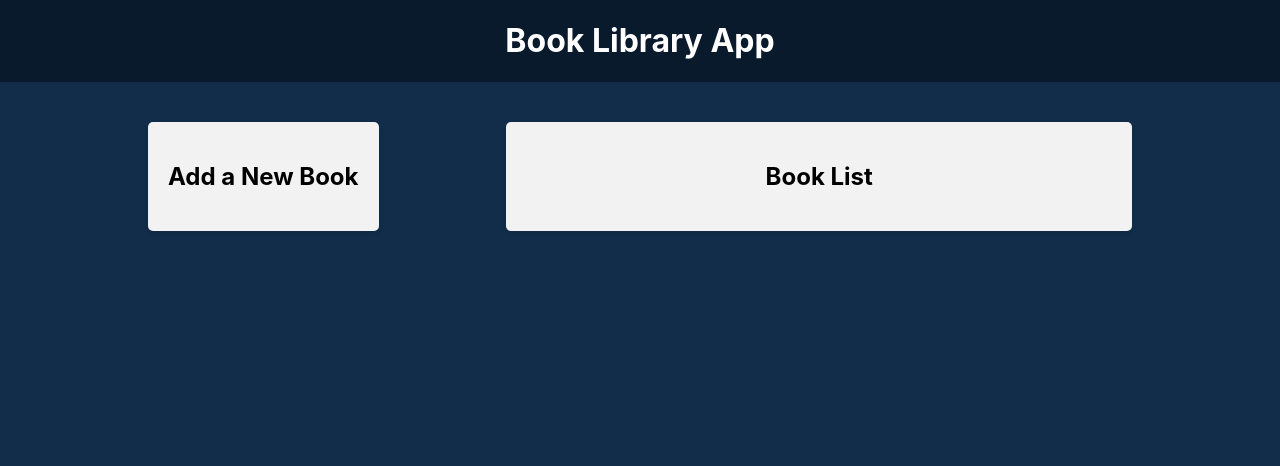
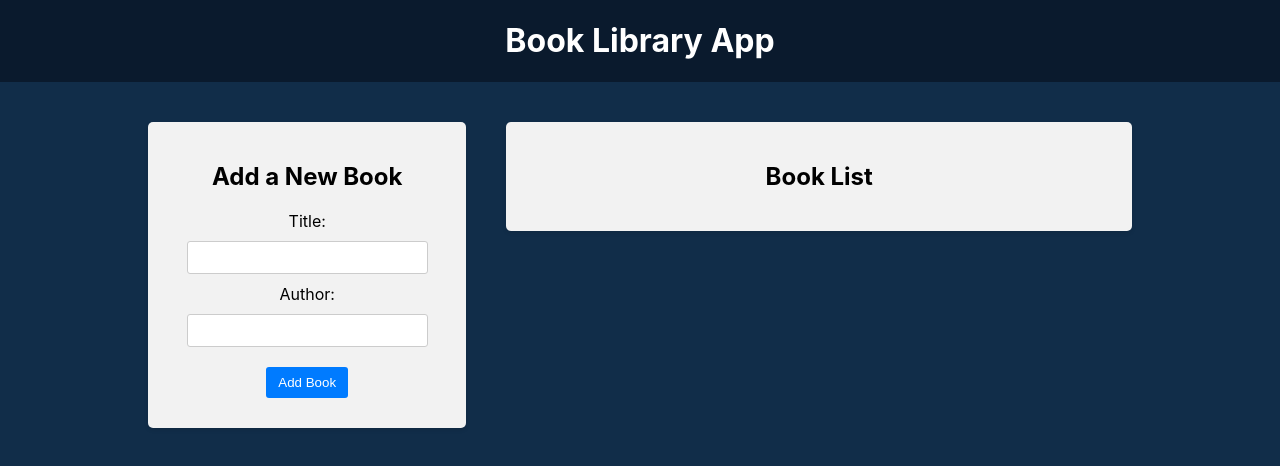
Before and after one commit to AlenaB-dev/BookLibraryApp, a React (Create React App) app in the folder frontend/: page / in a window 1280 px wide. Shown: the top 466 px of the page. Built offline with nearby package versions, Linux system fonts and the light colour scheme.

Commit message:
feat: add form in a BookForm component

```diff
--- a/frontend/src/components/BookForm/BookForm.js
+++ b/frontend/src/components/BookForm/BookForm.js
@@ -1,7 +1,43 @@
+import { useState } from "react";
+import "./BookForm.css";
+
 const BookForm = () => {
+  const [title, setTitle] = useState("");
+  const [author, setAuthor] = useState("");
+
+  const handleSubmit = (e) => {
+    e.preventDefault(); //исключает перенаправление на новую страницу
+
+    if (title && author) {
+      // dispatch action
+
+      setTitle("");
+      setAuthor("");
+    }
+  };
+
   return (
     <div className="app-block book-form">
       <h2>Add a New Book</h2>
+      <form onSubmit={handleSubmit}>
+        <div>
+          <label htmlFor="title">Title:</label>
+          <input
+            type="text"
+            id="title"
+            value={title}
+            onChange={(e) => setTitle(e.target.value)}
+          />
+          <label htmlFor="author">Author:</label>
+          <input
+            type="text"
+            id="author"
+            value={author}
+            onChange={(e) => setAuthor(e.target.value)}
+          />
+        </div>
+        <button type="submit">Add Book</button>
+      </form>
     </div>
   );
 };
--- a/frontend/src/components/BookList/BookList.js
+++ b/frontend/src/components/BookList/BookList.js
@@ -1,3 +1,5 @@
+import "./BookList.css";
+
 const BookList = () => {
   return (
     <div className="app-block book-list">
--- a/frontend/src/components/Filter/Filter.js
+++ b/frontend/src/components/Filter/Filter.js
@@ -1,3 +1,5 @@
+import "./Filter.css";
+
 const Filter = () => {
   return (
     <div className="app-block filter">
```
